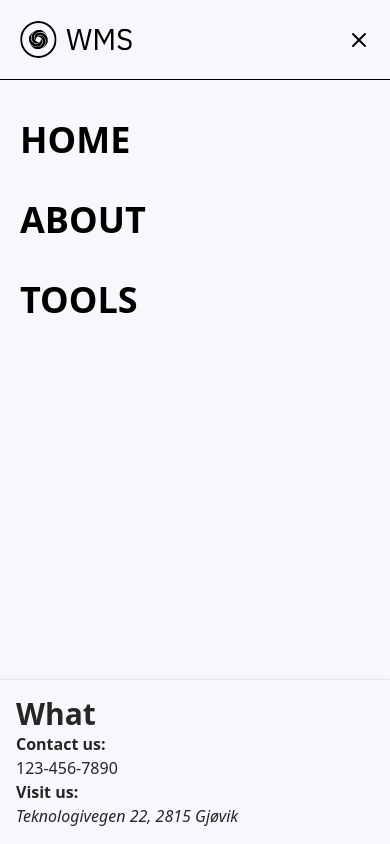
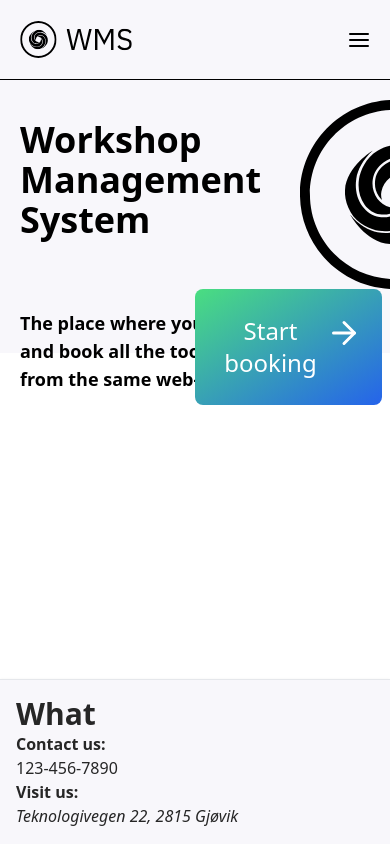
Before and after one commit to tijohans/WorkshopManagementSystem, a React (Vite) app in the folder app/: page / in a window 390 px wide. Built offline with nearby package versions, Linux system fonts and the light colour scheme.

Commit message:
fixed so that the overlay is closed by default on mobile screens

```diff
--- a/app/src/components/Header.tsx
+++ b/app/src/components/Header.tsx
@@ -1,7 +1,15 @@
-import React, { useState } from 'react'
+import React, { ReactNode, useState } from 'react'
+
+function listItems(): any {
+    const pages: String[] = ['Home', 'About', 'Tools']
+
+    pages.map((page) => {
+        <li>{page}</li>
+    })
+}
 
 export default function Header() {
-    const [nav, setNav] = useState(false)
+    const [nav, setNav] = useState(true)
 
     const toggleNav = () => {
         setNav(!nav)
@@ -27,9 +35,8 @@ export default function Header() {
 
                 <nav className={!nav ? 'md:hidden fixed top-20 left-0 w-full h-full bg-ghost-white ease-in-out duration-500' : 'fixed left-[-100%] top-20 md:hidden' }>
                     <ul className='uppercase text-4xl font-bold [&>*]:m-5 [&>*]:my-10'>
-                        <li>Home</li>
-                        <li>About</li>
-                        <li>Tools</li>
+                        <li>test li</li>
+                        {listItems()}
                     </ul>
                 </nav>
             </header>
```
